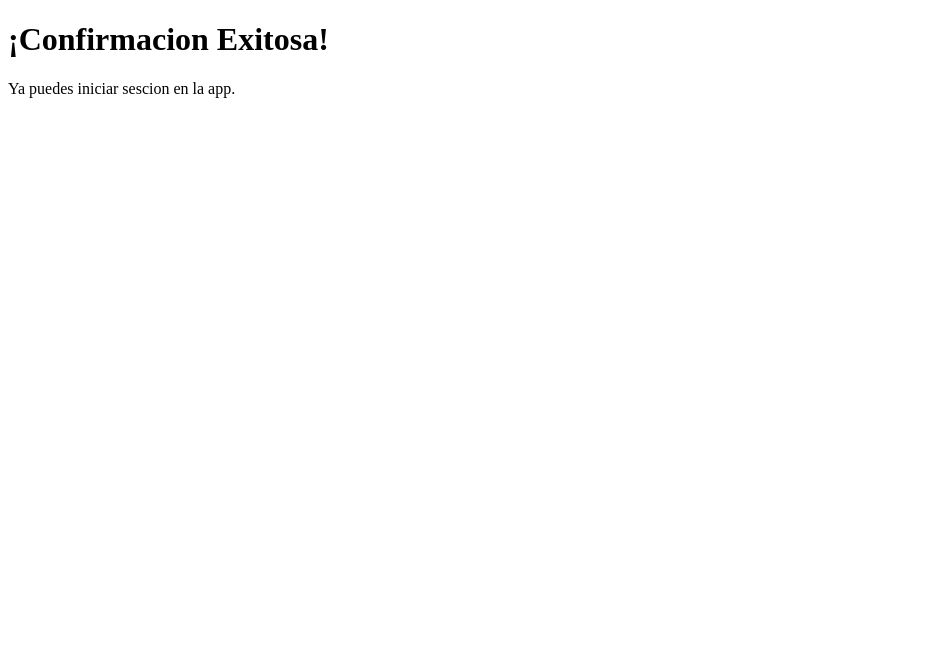
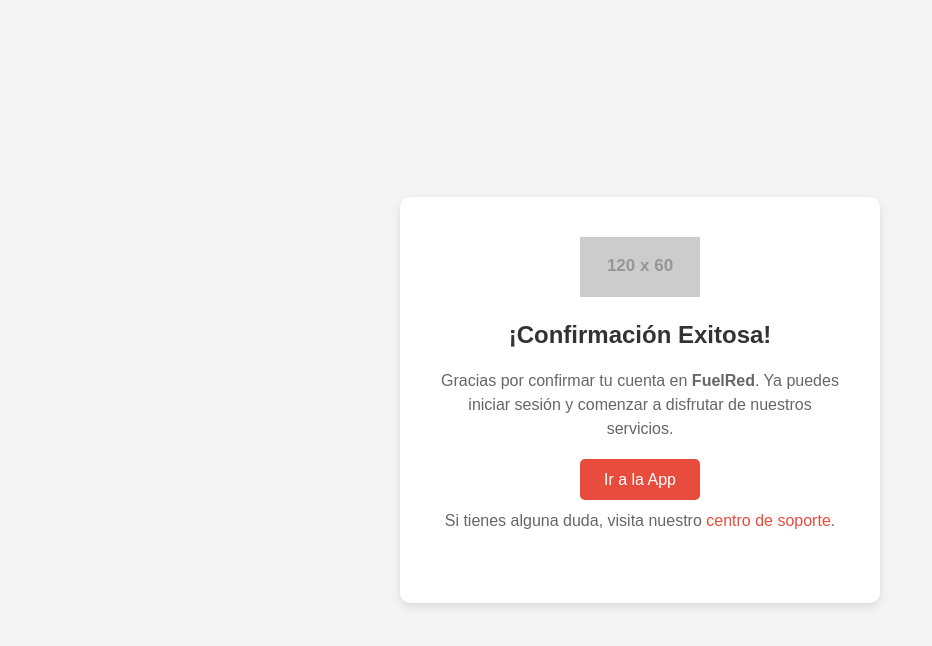
Before and after one commit to juangarces1/Promo, a plain HTML site: page docs/index.html in a window 1280 px wide. Shown: the whole page, without its empty margins (0-932 px from the left). Drawn offline with Linux system fonts and the light colour scheme; placeholder pictures from the web are drawn by us.

Commit message:
changest2

```diff
--- a/docs/index.html
+++ b/docs/index.html
@@ -3,10 +3,95 @@
 <head>
     <meta charset="UTF-8">
     <meta name="viewport" content="width=device-width, initial-scale=1.0">
-    <title>FuelRed</title>
+    <meta http-equiv="X-UA-Compatible" content="ie=edge">
+    <title>Confirmación de Cuenta - FuelRed</title>
+    <style>
+        body {
+            font-family: 'Arial', sans-serif;
+            background-color: #f4f4f4;
+            margin: 0;
+            padding: 0;
+            display: flex;
+            justify-content: center;
+            align-items: center;
+            height: 100vh;
+        }
+
+        .container {
+            background-color: #fff;
+            padding: 40px;
+            border-radius: 10px;
+            box-shadow: 0px 4px 10px rgba(0, 0, 0, 0.1);
+            text-align: center;
+            max-width: 400px;
+            width: 100%;
+        }
+
+        h1 {
+            color: #333;
+            font-size: 24px;
+            margin-bottom: 20px;
+        }
+
+        p {
+            color: #666;
+            font-size: 16px;
+            margin-bottom: 30px;
+            line-height: 1.5;
+        }
+
+        .btn {
+            background-color: #e74c3c;
+            color: #fff;
+            padding: 12px 24px;
+            border: none;
+            border-radius: 5px;
+            font-size: 16px;
+            cursor: pointer;
+            text-decoration: none;
+        }
+
+        .btn:hover {
+            background-color: #c0392b;
+        }
+
+        .logo {
+            margin-bottom: 20px;
+        }
+
+        .logo img {
+            width: 120px;
+        }
+
+        footer {
+            margin-top: 20px;
+            font-size: 12px;
+            color: #999;
+        }
+
+        footer a {
+            color: #e74c3c;
+            text-decoration: none;
+        }
+
+        footer a:hover {
+            text-decoration: underline;
+        }
+    </style>
 </head>
 <body>
-    <h1>¡Confirmacion Exitosa!</h1>
-    <p>Ya puedes iniciar sescion en la app.</p>
+    <div class="container">
+        <div class="logo">
+            <!-- Aquí puedes incluir tu logo si lo tienes -->
+            <img src="https://via.placeholder.com/120x60?text=FuelRed" alt="FuelRed Logo">
+        </div>
+        <h1>¡Confirmación Exitosa!</h1>
+        <p>Gracias por confirmar tu cuenta en <strong>FuelRed</strong>. Ya puedes iniciar sesión y comenzar a disfrutar de nuestros servicios.</p>
+        <a href="#" class="btn">Ir a la App</a>
+
+        <footer>
+            <p>Si tienes alguna duda, visita nuestro <a href="#">centro de soporte</a>.</p>
+        </footer>
+    </div>
 </body>
 </html>
```
